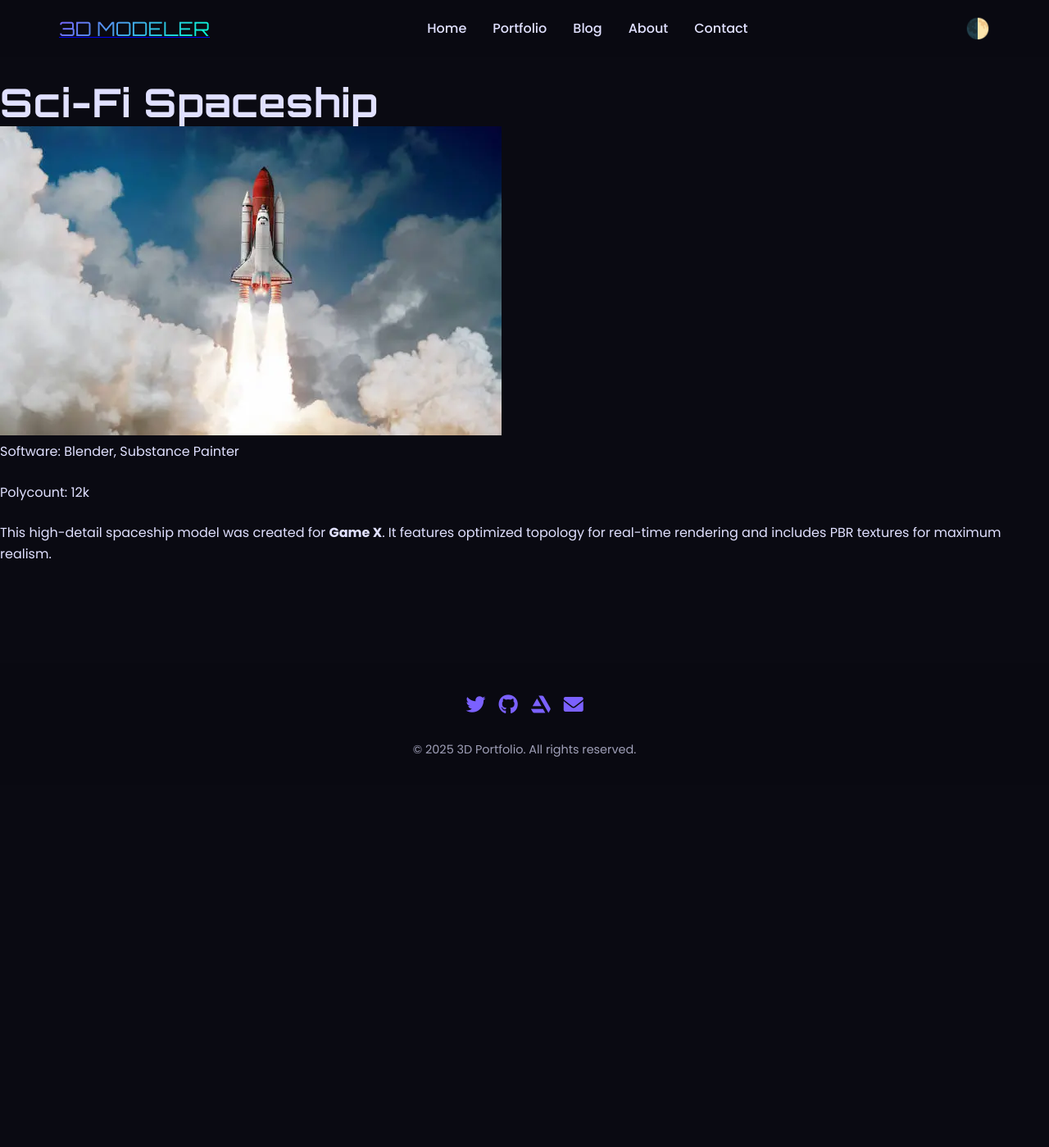
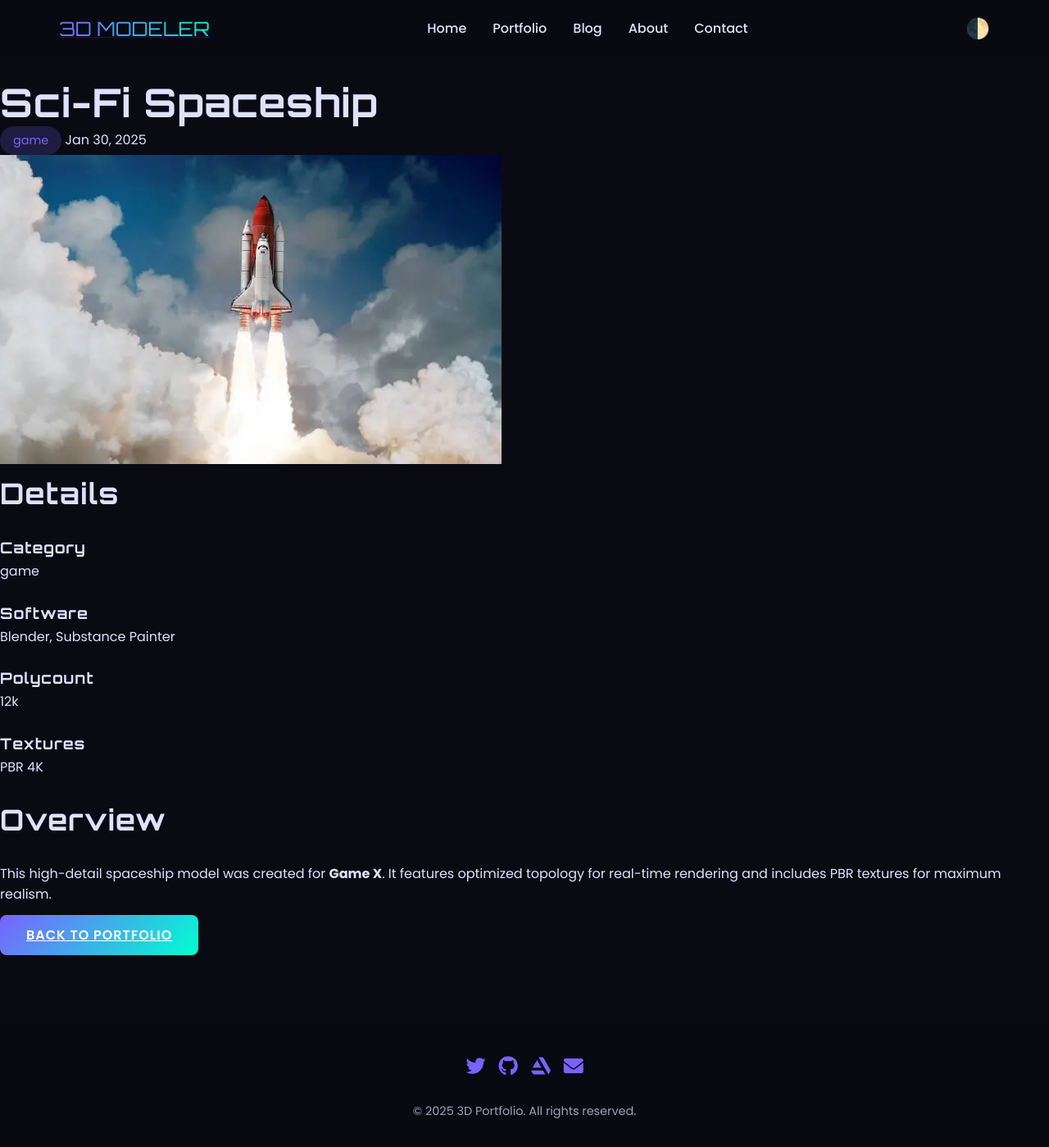
Before and after one commit to FaseehRizwan/portfolio, a Jekyll site: the page built from _models/model-2.md, in a window 1280 px wide and 1399 px high. Shown: the whole window at 82% size. Built offline with Jekyll 4.4.1, drawn with Linux system fonts in a browser that asks for light colours.

Commit message:
Update model.html

```diff
--- a/_layouts/model.html
+++ b/_layouts/model.html
@@ -1,16 +1,58 @@
 ---
 layout: default
 ---
-<div class="model-detail">
-  <h1>{{ page.title }}</h1>
-  <div class="gallery">
-    {% for img in page.images %}
-      <img src="{{ img | relative_url }}" loading="lazy">
+<article class="model-detail">
+  <!-- Model Header -->
+  <header class="model-header">
+    <h1 class="model-title">{{ page.title }}</h1>
+    <div class="model-meta">
+      <span class="model-category">{{ page.category }}</span>
+      <span class="model-date">{{ page.date | date: "%b %d, %Y" }}</span>
+    </div>
+  </header>
+
+  <!-- Model Gallery -->
+  <div class="model-gallery">
+    {% for image in page.images %}
+      <img
+        src="{{ image | relative_url }}"
+        alt="{{ page.title }} - Image {{ forloop.index }}"
+        loading="lazy"
+      >
     {% endfor %}
   </div>
-  <div class="specs">
-    <p>Software: {{ page.software | join: ", " }}</p>
-    <p>Polycount: {{ page.polycount }}</p>
+
+  <!-- Model Details -->
+  <div class="model-specs">
+    <h2>Details</h2>
+    <div class="specs-grid">
+      <div class="spec-item">
+        <h3>Category</h3>
+        <p>{{ page.category }}</p>
+      </div>
+      <div class="spec-item">
+        <h3>Software</h3>
+        <p>{{ page.software | join: ", " }}</p>
+      </div>
+      <div class="spec-item">
+        <h3>Polycount</h3>
+        <p>{{ page.polycount }}</p>
+      </div>
+      <div class="spec-item">
+        <h3>Textures</h3>
+        <p>{{ page.textures }}</p>
+      </div>
+    </div>
+  </div>
+
+  <!-- Model Description -->
+  <div class="model-description">
+    <h2>Overview</h2>
     {{ content }}
   </div>
-</div>
+
+  <!-- Back to Portfolio -->
+  <div class="back-to-portfolio">
+    <a href="{{ '/models/' | relative_url }}" class="btn btn-primary">Back to Portfolio</a>
+  </div>
+</article>
```
